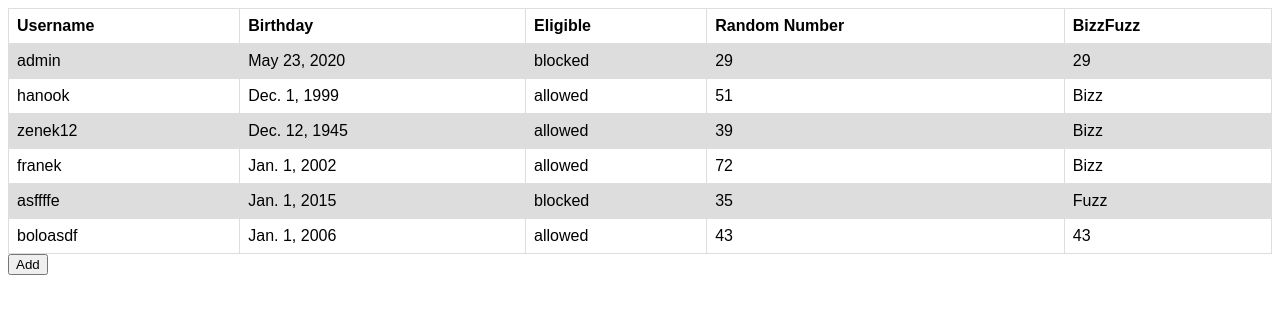
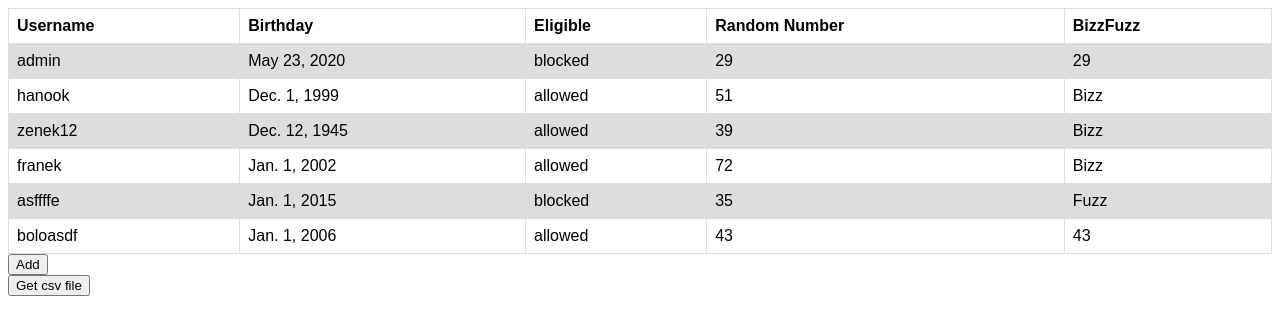
Before and after one commit to TomaszMazurek/django_milo_test, a Django app: page / in a window 1280 px wide. Shown: the top 335 px of the page. Run offline with Django 3.2, Linux system fonts and the light colour scheme; data comes from the database, SQL or seed files in the repository; both versions use the stored data as it was after the commit.

Commit message:
csv template, view and button download added

```diff
--- /dev/null
+++ b/milo_user/templates/user/csv.txt
@@ -0,0 +1,2 @@
+{% for row in data %}"{{ row.0|addslashes }}", "{{ row.1|addslashes }}", "{{ row.2|addslashes }}", "{{ row.3|addslashes }}", "{{ row.4|addslashes }}"
+{% endfor %}
--- a/milo_user/templates/user/detail.html
+++ b/milo_user/templates/user/detail.html
@@ -12,10 +12,10 @@
 
     <tr>
         <td>{{ user.username }}</td>
-        <td>{{ user.birth }}</td>
-        <td>X</td>
+        <td>{{ user.birthDate }}</td>
+        <td>{{ eligible }}</td>
         <td>{{ user.number }}</td>
-        <td>X</td>
+        <td>{{ fizzbuzz }}</td>
     </tr>
 
 </table>
--- a/milo_user/templates/user/list.html
+++ b/milo_user/templates/user/list.html
@@ -11,7 +11,7 @@
     </tr>
 
 {% for name, attributes in users %}
-    <tr class="entry" onclick="handleClick('{{ name.username }}')">
+    <tr class="entry" onclick="handleClick('{{ name.username }}_detail')">
         <td>{{ name.username }}</td>
         <td>{{ name.birthDate }}</td>
         <td>{{ attributes.eligible }}</td>
@@ -24,9 +24,11 @@
         {% csrf_token %}
     <button class="float-left submit-button" >Add</button>
 </form>
+<button onclick="handleClick('csv')">Get csv file</button>
+
 <script>
-function handleClick(username){
-    window.location.href = window.location.origin + "/" + username + "_detail";
+function handleClick(path){
+    window.location.href = window.location.origin + "/" + path;
 }
 </script>
 {% endblock %}
--- a/milo_user/templates/user/update.html
+++ b/milo_user/templates/user/update.html
@@ -8,10 +8,10 @@
     </table>
     <input type="submit" value="Confirm update" />
 </form>
-<button onclick="handleClick('')">Back to list</button>
+<button onclick="handleClick()">Back to list</button>
 <script>
 function handleClick(username){
-    window.location.href = window.location.origin + "/" + username + "_user";
+    window.location.href = window.location.origin + "/";
 }
 </script>
 {% endblock %}
--- a/milo_user/user/urls.py
+++ b/milo_user/user/urls.py
@@ -22,5 +22,6 @@ urlpatterns = [
     path('<str:name>_detail', views.milo_user_view),
     path('add', views.milo_user_add_view),
     path('<str:name>_delete', views.milo_user_delete_view),
-    path('<str:name>_update', views.milo_user_update_view)
+    path('<str:name>_update', views.milo_user_update_view),
+    path('csv', views.milo_user_csv_view)
 ]
--- a/milo_user/user/views.py
+++ b/milo_user/user/views.py
@@ -1,5 +1,6 @@
+import csv
 from django.contrib.auth import login, authenticate
-from django.http import HttpResponseRedirect
+from django.http import HttpResponseRedirect, HttpResponse
 from django.shortcuts import render, redirect
 from .forms import MiloAddForm, MiloUpdateForm
 from .models import MiloUser
@@ -9,8 +10,7 @@ from .utils import is_fizz_buzz, get_age
 def milo_user_list_view(request):
     users = MiloUser.objects.all()
     user_attributes = []
-
-    for i, user in enumerate(users):
+    for user in users:
         user_attributes.append({"fizzbuzz": is_fizz_buzz(user), "eligible": get_age(user)})
 
     user_data = zip(users, user_attributes)
@@ -18,7 +18,10 @@ def milo_user_list_view(request):
 
 
 def milo_user_view(request, name):
-    return render(request, "user/detail.html", {"user": MiloUser.objects.get(username=name)})
+    user = MiloUser.objects.get(username=name)
+    return render(request, "user/detail.html", {"user": user,
+                                                "fizzbuzz": is_fizz_buzz(user),
+                                                "eligible": get_age(user)})
 
 
 def milo_user_add_view(request):
@@ -55,8 +58,18 @@ def milo_user_update_view(request, name):
             user.save()
             return redirect('/')
     else:
-        user_old = MiloUser.objects.get(username=name)
         form = MiloUpdateForm(instance=MiloUser.objects.get(username=name))
-        initial = form["username"]
-        values = initial
     return render(request, "user/update.html", {"form": form, "user": MiloUser.objects.get(username=name)})
+
+
+def milo_user_csv_view(request):
+    response = HttpResponse(content_type='text/csv')
+    response['Content-Disposition'] = 'attachment; filename="csv_file.csv"'
+    writer = csv.writer(response)
+    users = MiloUser.objects.all()
+    writer.writerow(["Username", "Birthday", "Eligible", "Random Number", "BizzFuzz"])
+
+    for user in users:
+        writer.writerow([user.username, user.birthDate, get_age(user), user.number, is_fizz_buzz(user)])
+
+    return response
```
Also changed, not shown: milo_user/db.sqlite3.
